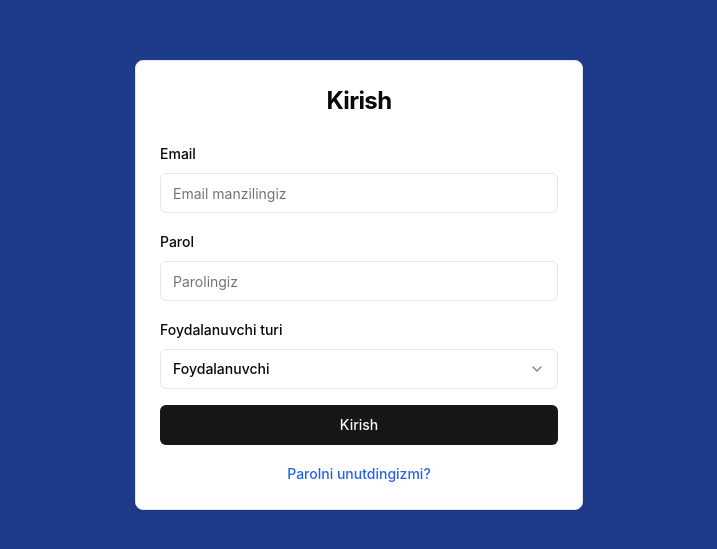
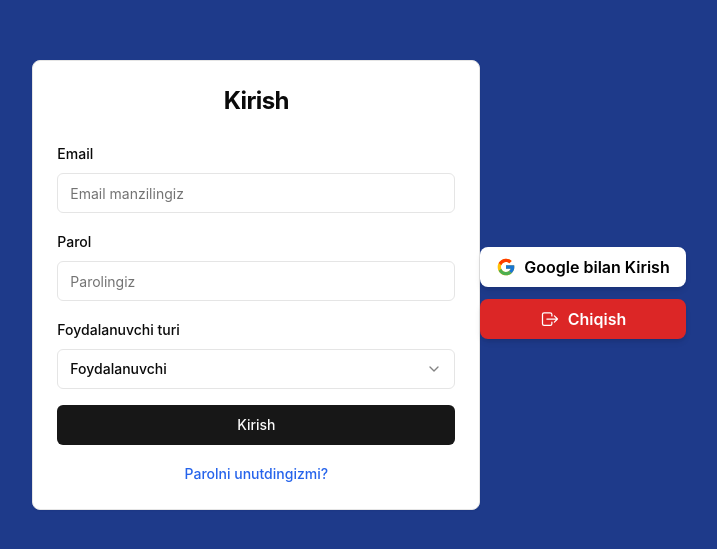
Before and after one commit to TheDarkLord777/mydrivers, a Next.js app: page /login in a window 1280 px wide. Shown: the part 115-664 px from the top of the page, without its empty margins (281-998 px from the left). Built offline with nearby package versions, Linux system fonts and the light colour scheme.

Commit message:
git google acc

```diff
--- a/package.json
+++ b/package.json
@@ -11,6 +11,7 @@
     "format": "prettier --write \"src/**/*.{ts,tsx}\""
   },
   "dependencies": {
+    "@auth0/nextjs-auth0": "^3.5.0",
     "@headlessui/react": "^2.2.0",
     "@radix-ui/react-dialog": "^1.1.2",
     "@radix-ui/react-label": "^2.1.0",
@@ -27,6 +28,7 @@
     "react": "^18.3.1",
     "react-dom": "^18.3.1",
     "react-hook-form": "^7.53.2",
+    "react-icons": "^5.3.0",
     "react-router-dom": "^6.28.0",
     "sonner": "^1.7.0",
     "swagger-jsdoc": "^6.2.8",
--- /dev/null
+++ b/src/components/AuthButtons.tsx
@@ -0,0 +1,25 @@
+import Link from 'next/link';
+import { FcGoogle } from 'react-icons/fc'; // Google ikonkasi uchun
+import { IoLogOutOutline } from 'react-icons/io5'; // Logout ikonkasi uchun
+
+export default function AuthButtons() {
+  return (
+    <div className="flex flex-col space-y-3">
+      {/* Google bilan Kirish tugmasi */}
+      <Link href="/api/auth/login">
+        <p className="flex items-center justify-center bg-white text-black font-semibold py-2 px-4 rounded-lg shadow-md hover:shadow-lg transition duration-200">
+          <FcGoogle className="w-5 h-5 mr-2" />
+          Google bilan Kirish
+        </p>
+      </Link>
+
+      {/* Chiqish tugmasi */}
+      <Link href="/">
+        <p className="flex items-center justify-center bg-red-600 text-white font-semibold py-2 px-4 rounded-lg shadow-md hover:bg-red-700 transition duration-200">
+          <IoLogOutOutline className="w-5 h-5 mr-2" />
+          Chiqish
+        </p>
+      </Link>
+    </div>
+  );
+}
--- /dev/null
+++ b/src/pages/api/auth/[...auth].ts
@@ -0,0 +1,3 @@
+import { handleAuth } from '@auth0/nextjs-auth0';
+
+export default handleAuth();
--- a/src/pages/login.tsx
+++ b/src/pages/login.tsx
@@ -12,6 +12,7 @@ import {
 } from '@/components/ui/select';
 import { Label } from '@/components/ui/label';
 import { Card, CardContent, CardHeader, CardTitle } from '@/components/ui/card';
+import AuthButtons from '@/components/AuthButtons';
 
 export default function Login() {
   const [email, setEmail] = useState('');
@@ -19,17 +20,15 @@ export default function Login() {
   const [userRole, setUserRole] = useState('user');
   const router = useRouter();
 
-  const handleSubmit = (e:React.FormEvent<HTMLFormElement>) => {
-    e.preventDefault()
+  const handleSubmit = (e: React.FormEvent<HTMLFormElement>) => {
+    e.preventDefault();
     // Login logic here
-    // If login is successful:
-    if(userRole ==="taxi"){
-      router.push("/taxi-dashboard")
+    if (userRole === 'taxi') {
+      router.push('/taxi-dashboard');
     }
-    if(userRole==="user"){
-      router.push("/dashboard")
+    if (userRole === 'user') {
+      router.push('/dashboard');
     }
-
   };
 
   return (
@@ -66,7 +65,7 @@ export default function Login() {
 
             <div className="space-y-2">
               <Label>Foydalanuvchi turi</Label>
-              <Select value={userRole} onValueChange={setUserRole} >
+              <Select value={userRole} onValueChange={setUserRole}>
                 <SelectTrigger>
                   <SelectValue placeholder="Foydalanuvchi turini tanlang" />
                 </SelectTrigger>
@@ -92,6 +91,9 @@ export default function Login() {
           </form>
         </CardContent>
       </Card>
+      <div className="mt-4">
+        <AuthButtons />
+      </div>
     </div>
   );
 }
--- a/src/pages/register.tsx
+++ b/src/pages/register.tsx
@@ -8,6 +8,7 @@ import {
   SelectTrigger,
   SelectValue,
 } from "@/components/ui/select";
+import AuthButtons from '@/components/AuthButtons'; // Import the AuthButtons component
 
 type UserRole = 'user' | 'taxi';
 
@@ -96,6 +97,11 @@ export default function Register() {
           </Button>
         </div>
       </form>
+
+      {/* Add Google sign-in button */}
+      <div className="mt-6">
+        <AuthButtons />
+      </div>
     </div>
   );
 }
```
Also changed, not shown: src/pages/_app.tsx (line endings or trailing spaces), 1 other file (tests, documents, lock files or other folders).
